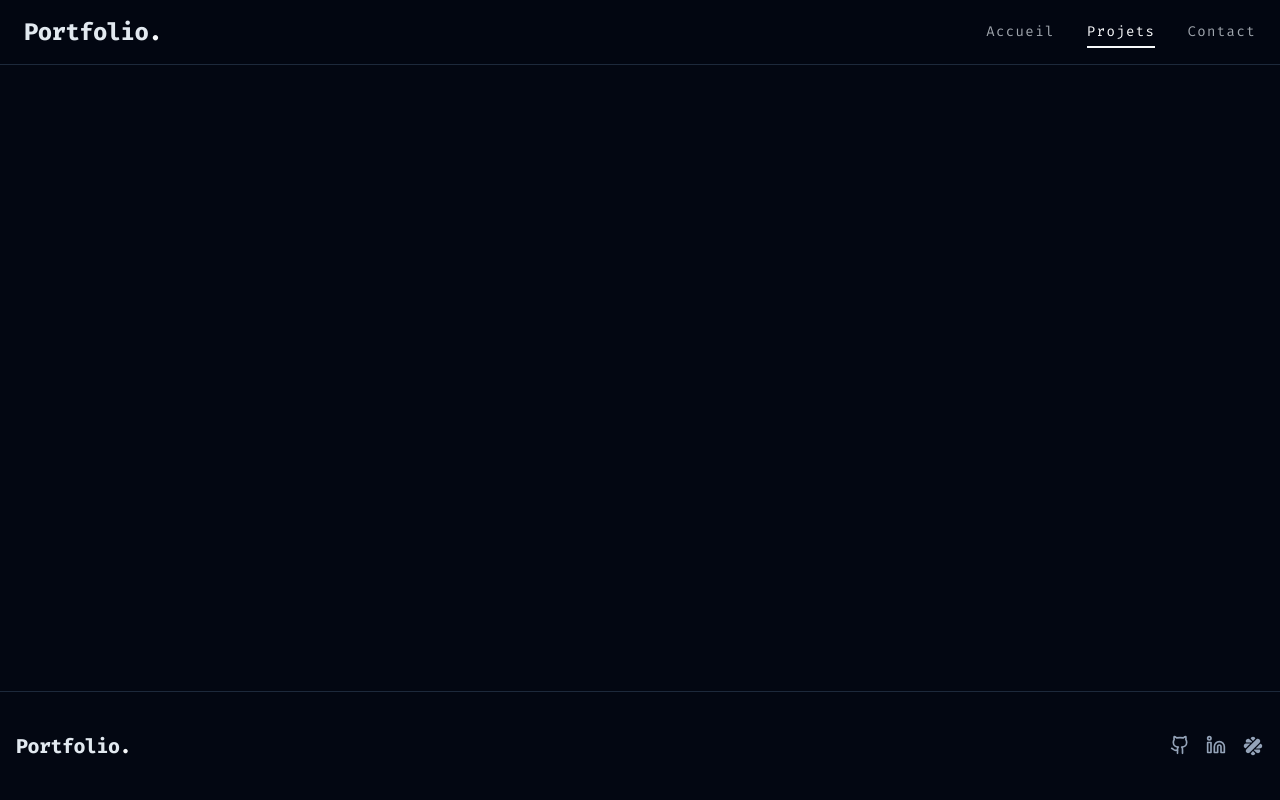
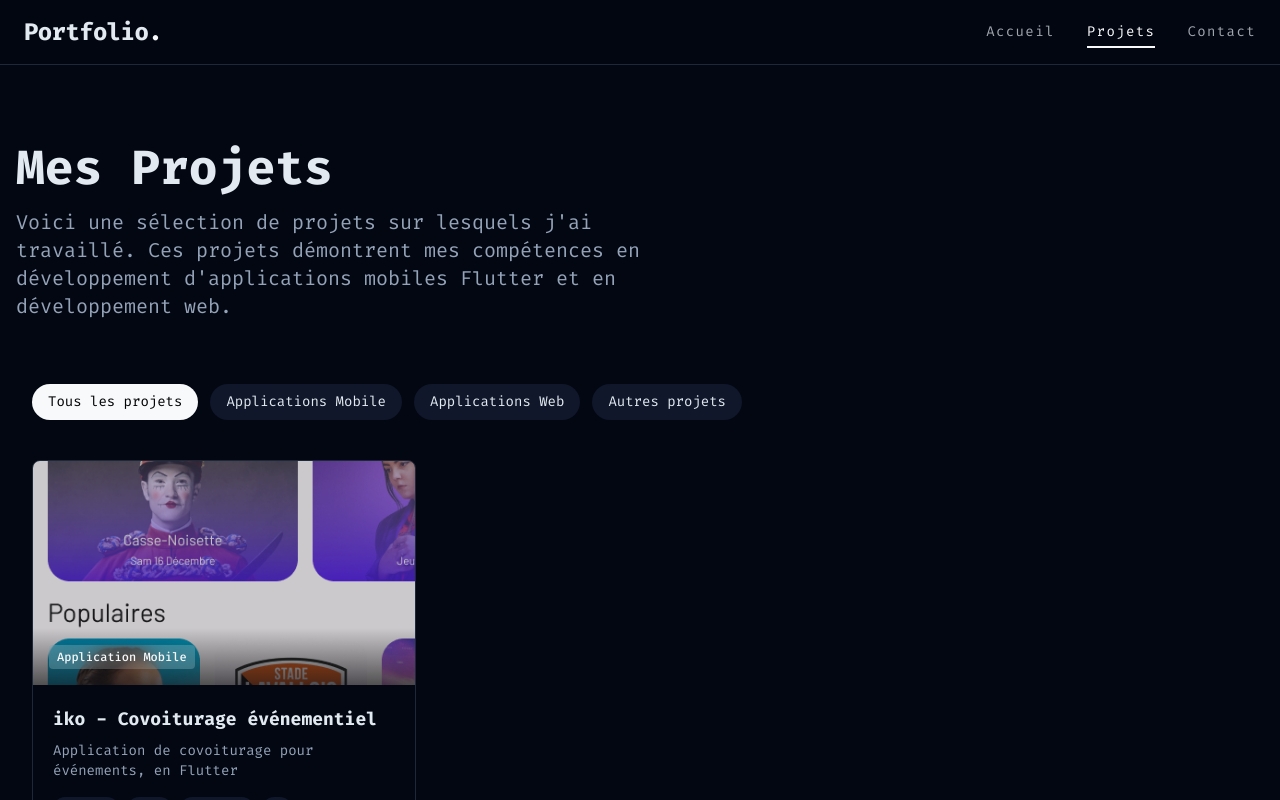
Before and after one commit to Ronan-Vallee/portfolio, a Next.js app: page /projets in a window 1280 px wide. Shown: the top 800 px of the page. Built offline with nearby package versions, Linux system fonts and the light colour scheme.

Commit message:
feat(projects): Create a projects overview page

```diff
--- a/src/app/projets/page.tsx
+++ b/src/app/projets/page.tsx
@@ -1,3 +1,23 @@
+import FadeIn from "@/components/animations/fade-in";
+import ProjectsSection from "@/components/sections/projects-section";
+
 export default function ProjectsPage() {
-	return <></>;
+	return (
+		<section className="pt-36 pb-20">
+			<div className="container mx-auto px-4">
+				<FadeIn>
+					<h1 className="text-4xl md:text-5xl font-bold mb-4">Mes Projets</h1>
+					<p className="text-xl text-muted-foreground max-w-2xl mb-16">
+						Voici une sélection de projets sur lesquels j&apos;ai travaillé. Ces
+						projets démontrent mes compétences en développement
+						d&apos;applications mobiles Flutter et en développement web.
+					</p>
+				</FadeIn>
+
+				<div className="mt-8">
+					<ProjectsSection hideTitle={true} />
+				</div>
+			</div>
+		</section>
+	);
 }
```
